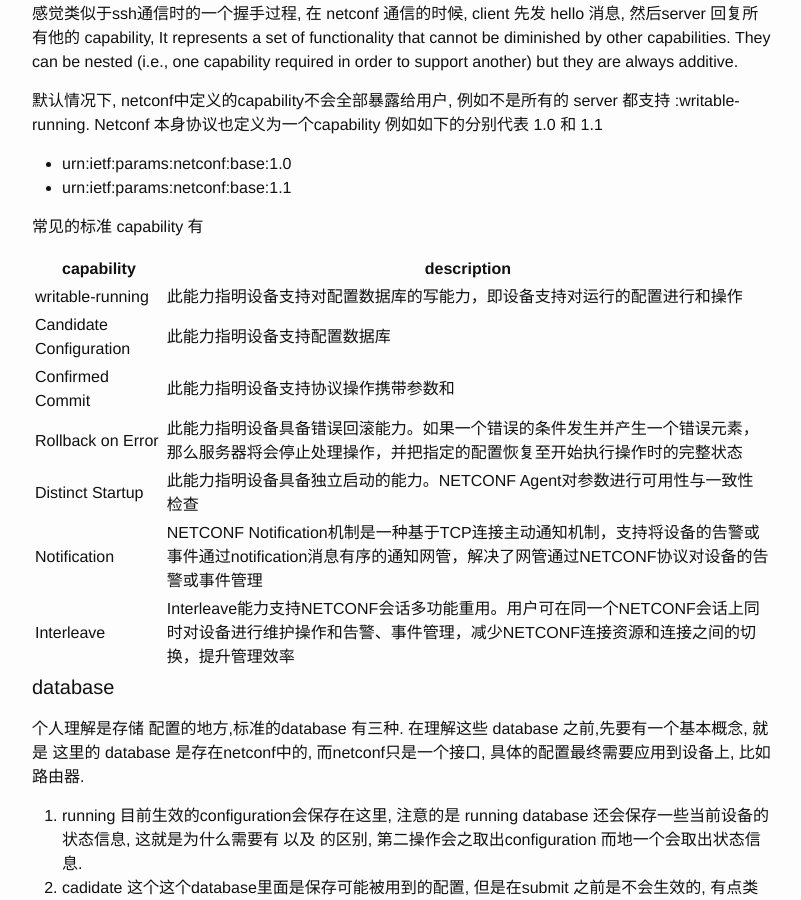
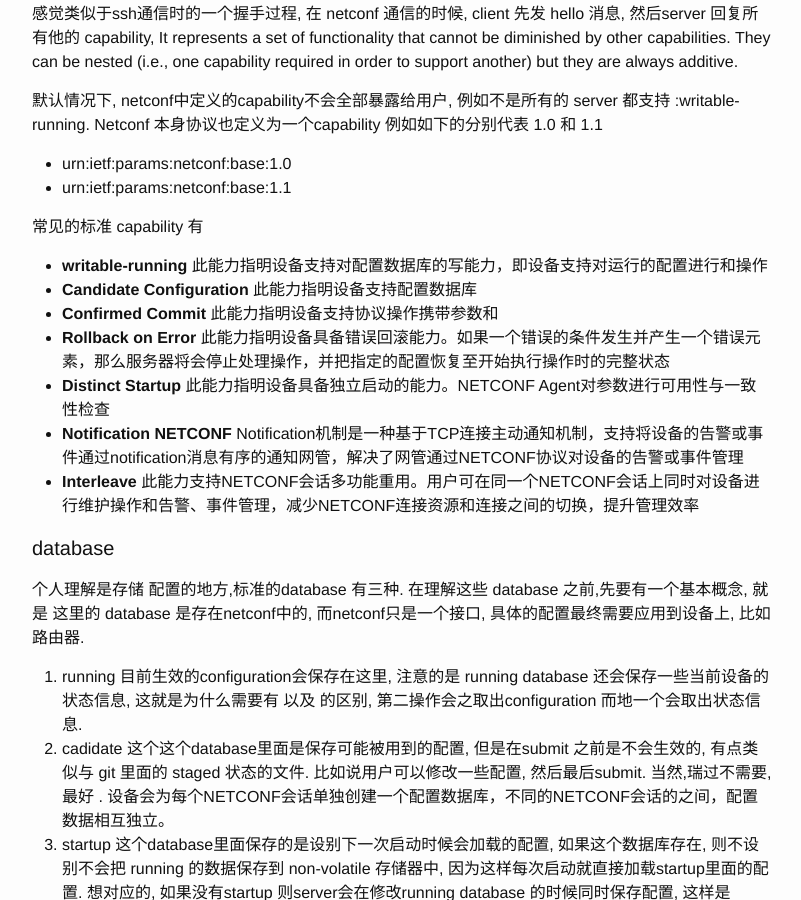
Before and after one commit to zysimplelife/zysimplelife.github.io, a Jekyll site: the page built from _posts/2020-01-10-netconf.markdown, in a window 1280 px wide and 900 px high, scrolled down 675 px. Shown: the whole window, without its empty margins (238-1039 px from the left). Built offline with Jekyll 4.4.1, drawn with Linux system fonts in a browser that asks for light colours.

Commit message:
remove table in markdown

```diff
--- a/_posts/2020-01-10-netconf.markdown
+++ b/_posts/2020-01-10-netconf.markdown
@@ -20,15 +20,13 @@ NetConf 貌似已经是各大公司网络管理公司都会支持的接口, 想
 
 常见的标准 capability 有
 
-| capability | description |
-| ----------------------- | -------------------- |
-| writable-running | 此能力指明设备支持对<running/>配置数据库的写能力，即设备支持对运行的配置进行<edit-config>和<copy-config>操作 |
-| Candidate Configuration | 此能力指明设备支持<candidate/>配置数据库 |
-| Confirmed Commit | 此能力指明设备支持协议操作<commit>携带参数<confirmed>和<confirm-timeout> |
-| Rollback on Error |此能力指明设备具备错误回滚能力。如果一个错误的条件发生并产生一个错误元素<rpc-error>，那么服务器将会停止处理<edit-config>操作，并把指定的配置恢复至开始执行<edit-config>操作时的完整状态 |
-| Distinct Startup |此能力指明设备具备独立启动的能力。NETCONF Agent对参数进行可用性与一致性检查|
-| Notification | NETCONF Notification机制是一种基于TCP连接主动通知机制，支持将设备的告警或事件通过notification消息有序的通知网管，解决了网管通过NETCONF协议对设备的告警或事件管理 |
-| Interleave | Interleave能力支持NETCONF会话多功能重用。用户可在同一个NETCONF会话上同时对设备进行维护操作和告警、事件管理，减少NETCONF连接资源和连接之间的切换，提升管理效率 |
+* **writable-running** 此能力指明设备支持对<running/>配置数据库的写能力，即设备支持对运行的配置进行<edit-config>和<copy-config>操作
+* **Candidate Configuration**  此能力指明设备支持<candidate/>配置数据库
+* **Confirmed Commit**  此能力指明设备支持协议操作<commit>携带参数<confirmed>和<confirm-timeout>
+* **Rollback on Error** 此能力指明设备具备错误回滚能力。如果一个错误的条件发生并产生一个错误元素<rpc-error>，那么服务器将会停止处理<edit-config>操作，并把指定的配置恢复至开始执行<edit-config>操作时的完整状态
+* **Distinct Startup** 此能力指明设备具备独立启动的能力。NETCONF Agent对参数进行可用性与一致性检查
+* **Notification NETCONF** Notification机制是一种基于TCP连接主动通知机制，支持将设备的告警或事件通过notification消息有序的通知网管，解决了网管通过NETCONF协议对设备的告警或事件管理
+* **Interleave**  此能力支持NETCONF会话多功能重用。用户可在同一个NETCONF会话上同时对设备进行维护操作和告警、事件管理，减少NETCONF连接资源和连接之间的切换，提升管理效率
 
 #### database
 个人理解是存储 配置的地方,标准的database 有三种. 在理解这些 database 之前,先要有一个基本概念, 就是 这里的 database 是存在netconf中的, 而netconf只是一个接口, 具体的配置最终需要应用到设备上, 比如路由器.
```
